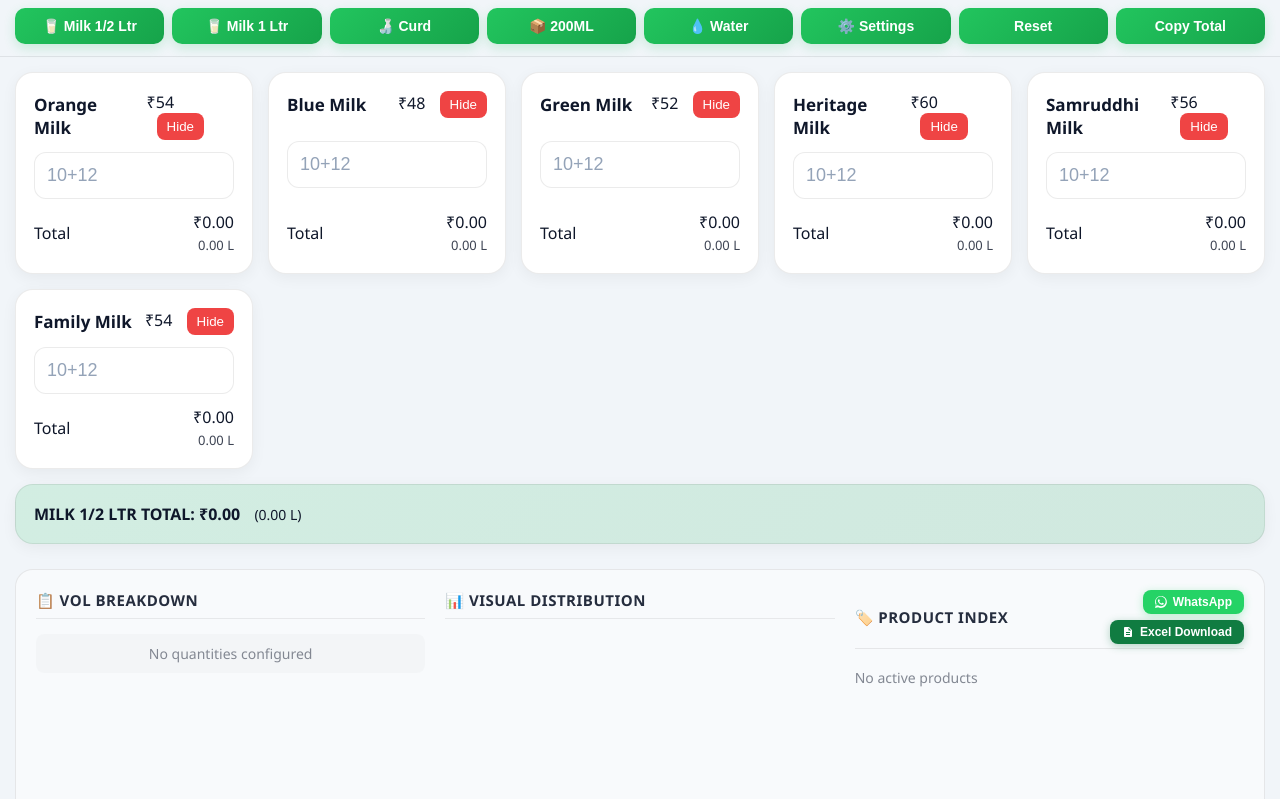
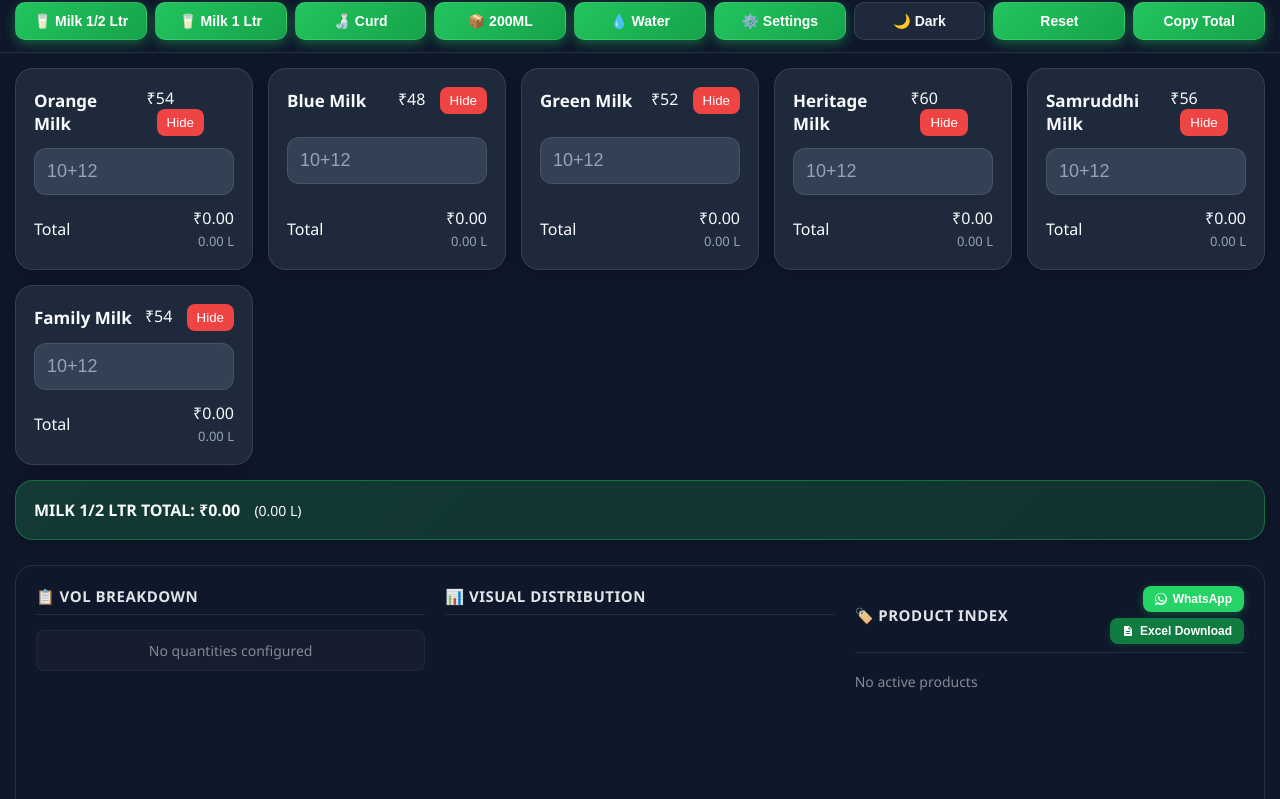
Before and after one commit to tractlead-cmd/milkcalculator, a plain HTML site: page index.html in a window 1280 px wide. Shown: the part 50-849 px from the top of the page. Drawn offline with nearby package versions, Linux system fonts and the light colour scheme.

Commit message:
Update index.html

```diff
--- a/index.html
+++ b/index.html
@@ -9,14 +9,36 @@
 <script src="https://cdn.jsdelivr.net/npm/xlsx@0.18.5/dist/xlsx.full.min.js"></script>
 
 <style>
+/* DARK MODE (DEFAULT) */
 :root {
+    --bg: #0f172a;
+    --card: #1e293b;
+    --card2: #0f172a;
+    --text: #f8fafc;
+    --text-muted: #94a3b8;
+    --accent: #22c55e;
+    --accent2: #4ade80;
+    --border: rgba(255, 255, 255, 0.1);
+    --input-bg: #334155;
+    --header-bg: rgba(15, 23, 42, 0.85);
+    --list-bg: rgba(255, 255, 255, 0.05);
+    --btn-hover-glow: rgba(34, 197, 94, 0.4);
+}
+
+/* LIGHT MODE OVERRIDES */
+body.light-mode {
     --bg: #f1f5f9;
     --card: #ffffff;
     --card2: #f8fafc;
     --text: #0f172a;
+    --text-muted: #64748b;
     --accent: #22c55e;
     --accent2: #16a34a;
-    --border: rgba(0,0,0,.08);
+    --border: rgba(0, 0, 0, 0.08);
+    --input-bg: #ffffff;
+    --header-bg: rgba(241, 245, 249, 0.9);
+    --list-bg: rgba(0, 0, 0, 0.04);
+    --btn-hover-glow: rgba(34, 197, 94, 0.2);
 }
 
 * {
@@ -25,10 +47,11 @@
 
 body {
     margin: 0;
-    font-family: 'Segoe UI', sans-serif;
+    font-family: 'Segoe UI', -apple-system, BlinkMacSystemFont, sans-serif;
     background: var(--bg);
     color: var(--text);
     min-height: 100vh;
+    transition: background-color 0.3s, color 0.3s;
 }
 
 /* STICKY WRAPPER */
@@ -36,15 +59,16 @@
     position: sticky;
     top: 0;
     z-index: 100;
-    background: #f1f5f9;
+    background: var(--bg);
     border-bottom: 1px solid var(--border);
+    transition: background-color 0.3s;
 }
 
 /* COMPACT SINGLE-ROW HEADER */
 .header {
     padding: 10px 15px;
     backdrop-filter: blur(15px);
-    background: rgba(241, 245, 249, 0.9);
+    background: var(--header-bg);
     display: flex;
     justify-content: space-between;
     align-items: center;
@@ -55,20 +79,23 @@
     margin: 0;
     font-size: 18px;
     white-space: nowrap;
+    color: var(--text);
 }
 
 #date {
-    opacity: .7;
+    opacity: 0.8;
+    color: var(--text-muted);
     font-size: 12px;
     white-space: nowrap;
 }
 
 .total {
-    font-size: 22px;
+    font-size: 18px;
     font-weight: 800;
     color: var(--accent2);
-    text-shadow: 0 0 15px rgba(34,197,94,.2);
+    text-shadow: 0 0 15px rgba(34,197,94,0.3);
     white-space: nowrap;
+    text-align: right;
 }
 
 /* BUTTONS */
@@ -83,22 +110,36 @@
     flex: 1;
     min-width: 100px;
     padding: 10px;
-    border: none;
+    border: 1px solid var(--border);
     border-radius: 10px;
     background: linear-gradient(135deg,#22c55e,#16a34a);
-    color: white;
+    color: #ffffff;
     font-weight: 600;
     font-size: 14px;
     cursor: pointer;
-    transition: .25s;
-    box-shadow: 0 4px 12px rgba(34,197,94,.20);
+    transition: all 0.25s ease;
+    box-shadow: 0 4px 12px var(--btn-hover-glow);
 }
 
 .actions button:hover {
     transform: translateY(-2px);
+    filter: brightness(1.15);
+    box-shadow: 0 6px 18px var(--btn-hover-glow);
 }
 
-/* SECTIONS - 6 COLUMNS ON ULTRA-WIDE */
+/* THEME TOGGLE BUTTON */
+.theme-btn {
+    background: var(--card) !important;
+    color: var(--text) !important;
+    border: 1px solid var(--border) !important;
+    box-shadow: none !important;
+}
+
+.theme-btn:hover {
+    background: var(--input-bg) !important;
+}
+
+/* SECTIONS */
 .section {
     display: none;
     padding: 15px;
@@ -116,8 +157,8 @@
     border: 1px solid var(--border);
     border-radius: 18px;
     padding: 18px;
-    box-shadow: 0 4px 15px rgba(0,0,0,.05);
-    transition: .25s;
+    box-shadow: 0 4px 15px rgba(0,0,0,0.2);
+    transition: transform 0.25s, background-color 0.3s, border-color 0.3s;
     display: flex;
     flex-direction: column;
     justify-content: space-between;
@@ -125,6 +166,7 @@
 
 .card:hover {
     transform: translateY(-3px);
+    border-color: rgba(34, 197, 94, 0.4);
 }
 
 .row {
@@ -136,15 +178,17 @@
 
 .row b {
     font-size: 17px;
+    color: var(--text);
 }
 
 .row span {
     font-size: 16px;
+    color: var(--text);
 }
 
 .liters-label {
     font-size: 13px;
-    opacity: 0.8;
+    color: var(--text-muted);
     font-weight: normal;
 }
 
@@ -174,6 +218,7 @@
     font-size: 15px;
     text-transform: uppercase;
     letter-spacing: 0.5px;
+    color: var(--text);
     opacity: 0.9;
     border-bottom: 1px solid var(--border);
     padding-bottom: 8px;
@@ -185,7 +230,7 @@
     justify-content: space-between;
     align-items: center;
     border-bottom: 1px solid var(--border);
-    padding-bottom: 4px;
+    padding-bottom: 8px;
     margin-bottom: 15px;
 }
 
@@ -207,20 +252,20 @@
     color: white;
     border: none;
     border-radius: 8px;
-    padding: 5px 12px;
+    padding: 6px 12px;
     font-size: 12px;
     font-weight: 600;
     cursor: pointer;
     display: flex;
     align-items: center;
     gap: 6px;
-    transition: transform 0.2s, background 0.2s;
+    transition: transform 0.2s, filter 0.2s;
     box-shadow: 0 2px 8px rgba(37, 211, 102, 0.3);
 }
 
 .whatsapp-share-btn:hover {
     transform: scale(1.04);
-    background: #20ba56;
+    filter: brightness(1.1);
 }
 
 .excel-download-btn {
@@ -228,20 +273,20 @@
     color: white;
     border: none;
     border-radius: 8px;
-    padding: 5px 12px;
+    padding: 6px 12px;
     font-size: 12px;
     font-weight: 600;
     cursor: pointer;
     display: flex;
     align-items: center;
     gap: 6px;
-    transition: transform 0.2s, background 0.2s;
+    transition: transform 0.2s, filter 0.2s;
     box-shadow: 0 2px 8px rgba(16, 124, 65, 0.3);
 }
 
 .excel-download-btn:hover {
     transform: scale(1.04);
-    background: #0e6c38;
+    filter: brightness(1.15);
 }
 
 /* PANEL LIST SUMMARY */
@@ -259,9 +304,11 @@
     display: flex;
     justify-content: space-between;
     padding: 10px 14px;
-    background: rgba(0, 0, 0, 0.04);
+    background: var(--list-bg);
+    border: 1px solid var(--border);
     border-radius: 8px;
     font-size: 14px;
+    color: var(--text);
 }
 
 /* PANEL CHART */
@@ -288,6 +335,7 @@
     gap: 10px;
     font-size: 14px;
     padding: 4px 0;
+    color: var(--text);
 }
 
 .legend-color-box {
@@ -306,19 +354,19 @@
     font-size: 18px;
     border: 1px solid var(--border);
     border-radius: 12px;
-    background: #ffffff;
+    background: var(--input-bg);
     color: var(--text);
     outline: none;
-    transition: .25s;
+    transition: border-color 0.25s, box-shadow 0.25s;
 }
 
 input:focus {
     border-color: var(--accent);
-    box-shadow: 0 0 10px rgba(34,197,94,.2);
+    box-shadow: 0 0 10px rgba(34,197,94,0.3);
 }
 
 input::placeholder {
-    color: #94a3b8;
+    color: var(--text-muted);
 }
 
 /* CATEGORY TOTAL CARD */
@@ -326,9 +374,10 @@
     grid-column: 1 / -1;
     background: linear-gradient(
         135deg,
-        rgba(34,197,94,.15),
-        rgba(22,163,74,.15)
+        rgba(34,197,94,0.2),
+        rgba(22,163,74,0.2)
     ) !important;
+    border: 1px solid rgba(34,197,94,0.4) !important;
 }
 
 /* BACK TO TOP BUTTON */
@@ -348,12 +397,13 @@
     display: none;
     align-items: center;
     justify-content: center;
-    box-shadow: 0 4px 15px rgba(34,197,94, 0.4);
-    transition: transform 0.2s;
+    box-shadow: 0 4px 15px rgba(34,197,94,0.4);
+    transition: transform 0.2s, filter 0.2s;
 }
 
 .scroll-top-btn:hover {
     transform: scale(1.1);
+    filter: brightness(1.1);
 }
 
 /* RESPONSIVE BREAKPOINTS */
@@ -379,7 +429,7 @@
 @media(max-width:768px){
     .header h2{ font-size:15px; }
     #date { font-size: 11px; }
-    .total{ font-size:18px; }
+    .total{ font-size:15px; }
     .actions{ display:grid; grid-template-columns:1fr 1fr; }
     .actions button{ min-width:unset; }
     .section.active{ grid-template-columns: 1fr; }
@@ -388,23 +438,40 @@
 }
 
 .hide-btn{
-    background:#ef4444;
-    padding:6px 10px;
-    border:none;
-    border-radius:8px;
-    color:white;
-    cursor:pointer;
-    margin-left:10px;
+    background: #ef4444;
+    padding: 6px 10px;
+    border: none;
+    border-radius: 8px;
+    color: white;
+    cursor: pointer;
+    margin-left: 10px;
+    transition: filter 0.2s;
+}
+
+.hide-btn:hover {
+    filter: brightness(1.15);
 }
 
 .setting-input{
-    background:#ffffff;
-    color:var(--text);
+    background: var(--input-bg);
+    color: var(--text);
 }
 
 .danger-btn {
     background: #ef4444 !important;
     margin-top: 15px;
+}
+
+.save-btn {
+    background: linear-gradient(135deg,#22c55e,#16a34a);
+    color: white;
+    padding: 12px;
+    border: none;
+    border-radius: 10px;
+    font-weight: 600;
+    cursor: pointer;
+    margin-top: 10px;
+    width: 100%;
 }
 </style>
 </head>
@@ -428,6 +495,7 @@
         <button onclick="showTab('p200')">📦 200ML</button>
         <button onclick="showTab('water')">💧 Water</button>
         <button onclick="showTab('settings')">⚙️ Settings</button>
+        <button class="theme-btn" onclick="toggleTheme()" id="themeBtn">🌙 Dark</button>
         <button onclick="resetAll()">Reset</button>
         <button onclick="copyTotal()">Copy Total</button>
     </div>
@@ -486,6 +554,25 @@
 });
 
 localStorage.setItem('products', JSON.stringify(products));
+
+function initTheme() {
+    const savedTheme = localStorage.getItem('theme') || 'dark';
+    if (savedTheme === 'light') {
+        document.body.classList.add('light-mode');
+        document.getElementById('themeBtn').innerText = '☀️ Light';
+    } else {
+        document.body.classList.remove('light-mode');
+        document.getElementById('themeBtn').innerText = '🌙 Dark';
+    }
+}
+
+function toggleTheme() {
+    document.body.classList.toggle('light-mode');
+    const isLight = document.body.classList.contains('light-mode');
+    localStorage.setItem('theme', isLight ? 'light' : 'dark');
+    document.getElementById('themeBtn').innerText = isLight ? '☀️ Light' : '🌙 Dark';
+    recalc(false);
+}
 
 function evalExpr(v){
  if(!v) return 0;
@@ -694,6 +781,9 @@
         data = [0];
     }
 
+    const isLight = document.body.classList.contains('light-mode');
+    const borderColor = isLight ? '#ffffff' : '#1e293b';
+
     milkPieChart = new Chart(ctx, {
         type: 'pie',
         data: {
@@ -702,7 +792,7 @@
                 data: data,
                 backgroundColor: sliceColors.slice(0, labels.length),
                 borderWidth: 1,
-                borderColor: '#ffffff'
+                borderColor: borderColor
             }]
         },
         options: {
@@ -847,8 +937,8 @@
    </div>`;
  });
  html+=`
- <button onclick="savePrices()">Save Prices</button>
- <button class="danger-btn" onclick="clearCache()">Reset App Cache</button>
+ <button class="save-btn" onclick="savePrices()">Save Prices</button>
+ <button class="danger-btn save-btn" onclick="clearCache()">Reset App Cache</button>
  </div>`;
  document.getElementById('settings').innerHTML=html;
 }
@@ -915,6 +1005,7 @@
 }
 
 document.getElementById('date').innerText=new Date().toDateString();
+initTheme();
 build();
 </script>
 </body>
```
